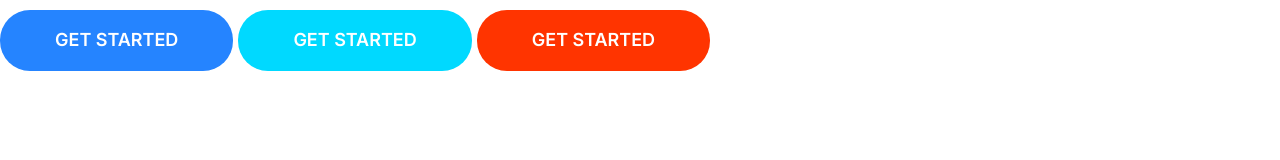
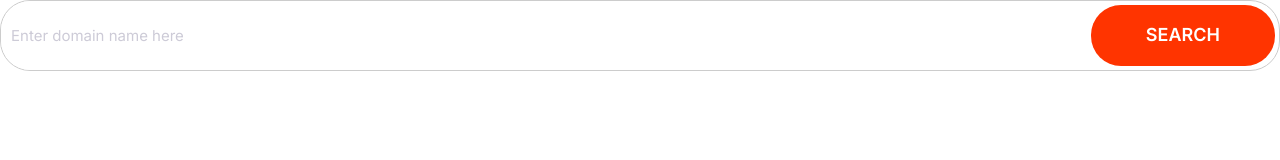
Before and after one commit to yerald-mora/html-css-course, a plain HTML site: page index.html in a window 1280 px wide. Drawn offline with Linux system fonts and the light colour scheme.

Commit message:
Build input component

```diff
--- a/css/styles.css
+++ b/css/styles.css
@@ -4,6 +4,8 @@
   --color-accent: #ff3400;
   --color-headings: #1b0760;
   --color-body: #918ca4;
+  --color-border: #ccc;
+  --border-radius: 30px;
 }
 
 *,
@@ -249,3 +251,39 @@
     font-size: 1.5rem;
   }
 }
+
+/* Inputs */
+.input {
+  border-radius: var(--border-radius);
+  border: 1px solid var(--color-border);
+  color: var(--color-headings);
+  font-size: 2rem;
+  outline: none;
+  padding: 1.5rem 3.5rem;
+}
+
+::placeholder {
+  color: #cdcbd7;
+}
+
+.input-group {
+  border: 1px solid var(--color-border);
+  border-radius: var(--border-radius);
+  display: flex;
+}
+
+.input-group .input {
+  border: none;
+  flex-grow: 1;
+  padding: 1.5rem 1rem;
+}
+
+.input-group .btn {
+  margin: 4px;
+}
+
+@media screen and (min-width: 1024px) {
+  .input {
+    font-size: 1.5rem;
+  }
+}
--- a/index.html
+++ b/index.html
@@ -11,9 +11,11 @@
     <link rel="stylesheet" href="css/styles.css">
 </head>
 <body>
-    <button class="btn btn--primary">get started</button>
-    <button class="btn btn--secondary">get started</button>
-    <button class="btn btn--accent">get started</button>
+
+    <div class="input-group">
+        <input type="text" class="input" placeholder="Enter domain name here">
+        <button class="btn btn--accent">Search</button>
+    </div>
 
 </body>
 </html>
```
Also changed, not shown: components/input.html (added, +4 -0 lines).
